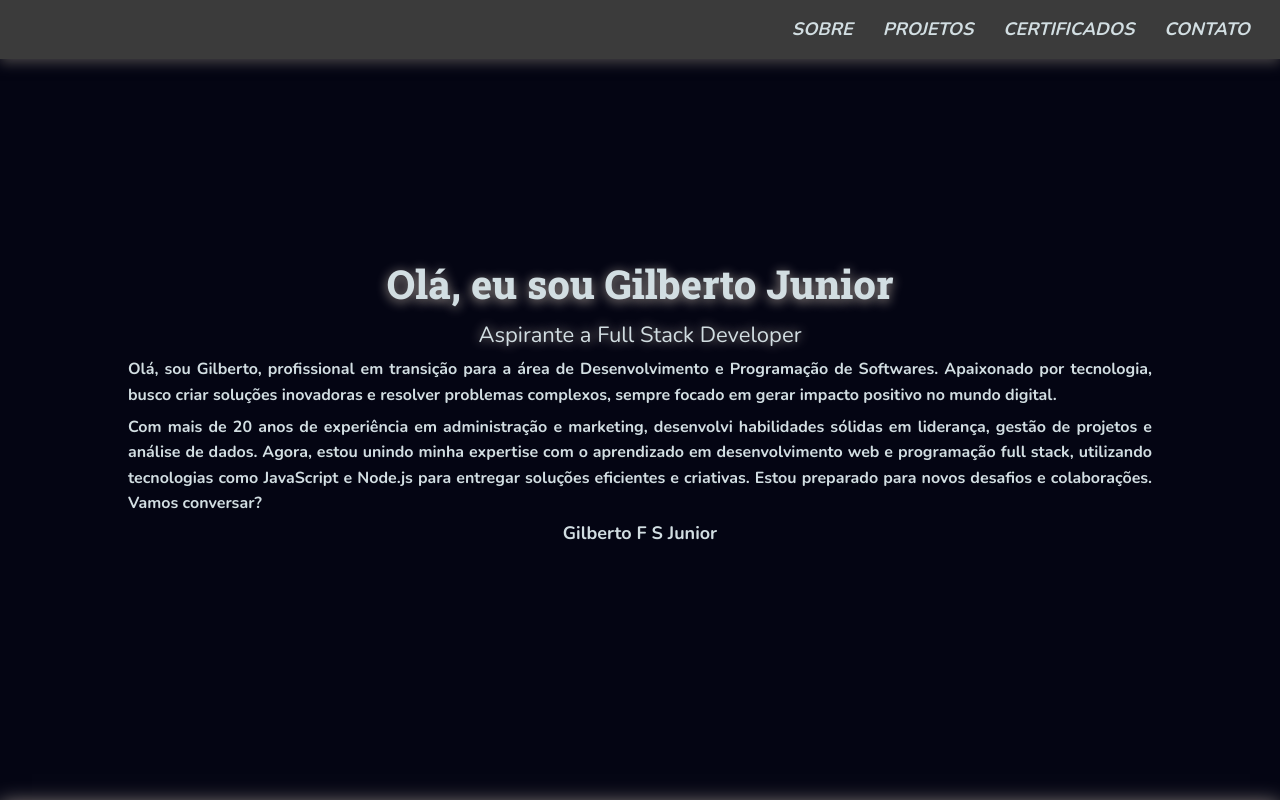
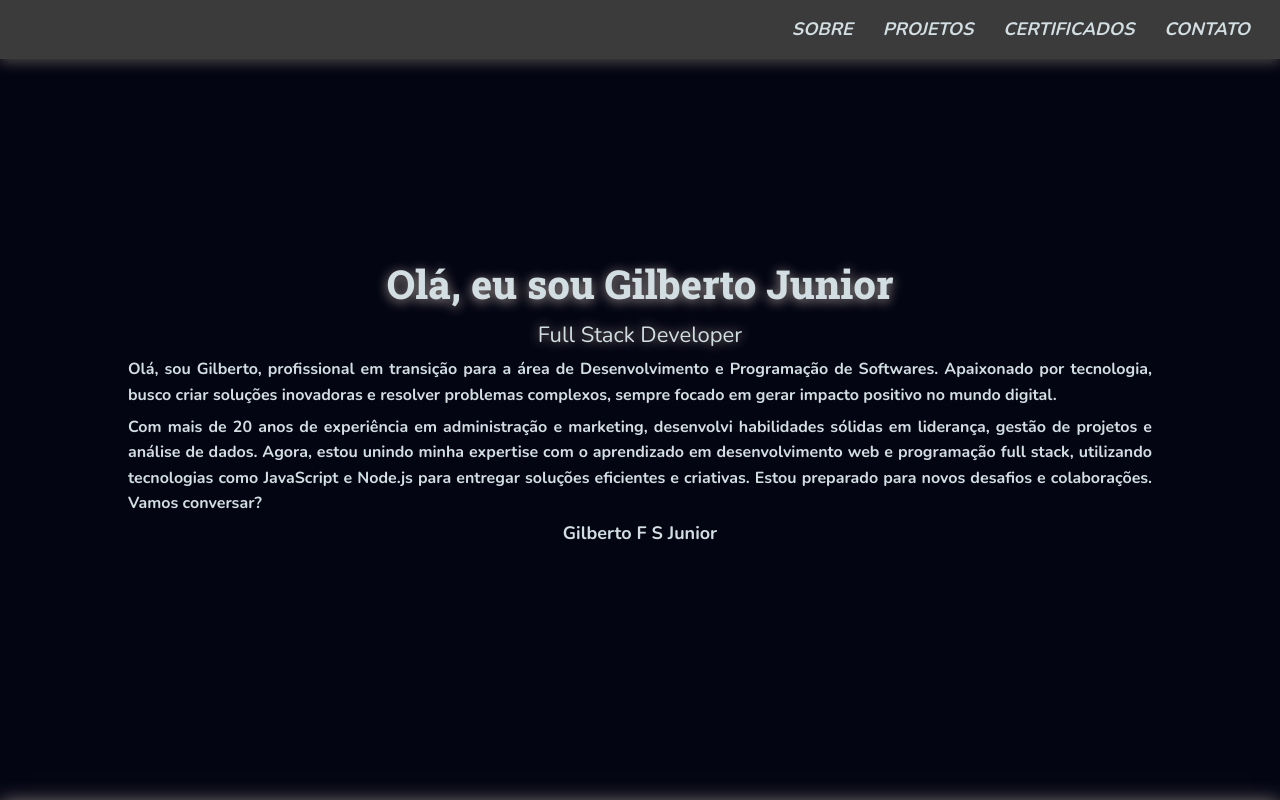
Before and after one commit to GilbertoFSJunior/primeiroportfolio, a plain HTML site: page index.html in a window 1280 px wide. Shown: the top 800 px of the page. Drawn offline with nearby package versions, Linux system fonts and the light colour scheme; a script that the page names is missing.

Commit message:
Update index.html

```diff
--- a/index.html
+++ b/index.html
@@ -29,7 +29,7 @@
     <section id="welcome-section" class="introducao">
 
       <h1>Olá, eu sou Gilberto Junior</h1>
-      <p>Aspirante a Full Stack Developer</p>
+      <p>Full Stack Developer</p>
       <h3>
         Olá, sou Gilberto, profissional em transição para a área de Desenvolvimento e Programação de Softwares. Apaixonado por tecnologia, busco criar soluções inovadoras e resolver problemas complexos, sempre focado em gerar impacto positivo no mundo digital.
       </h3>
```
